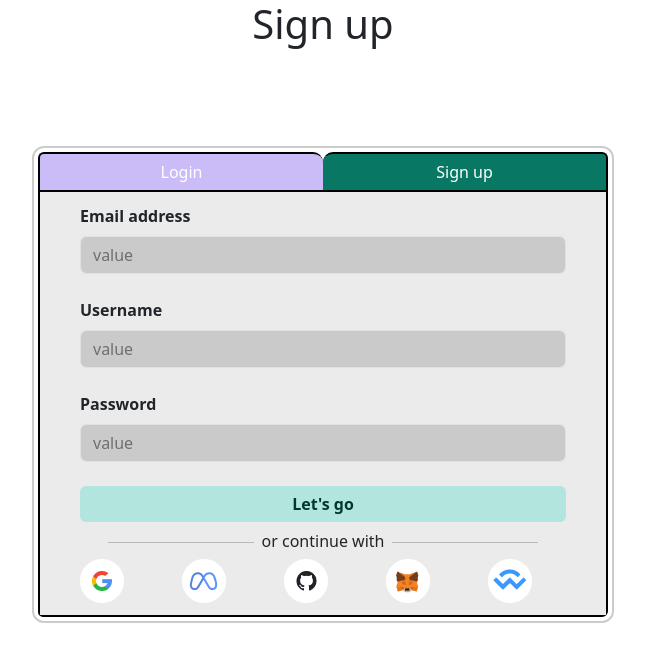
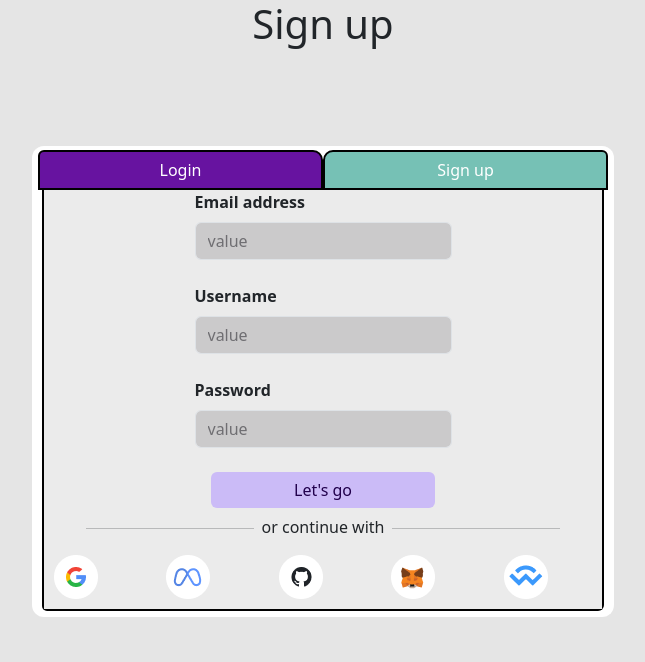
Before and after one commit to jodosjodos/login-register, a React (Vite) app: page /signUp in a window 1280 px wide. Shown: the top 662 px of the page, without its empty margins (317-962 px from the left). Built offline with nearby package versions, Linux system fonts and the light colour scheme.

Commit message:
remove bugs

```diff
--- a/src/pages/LoginPage.jsx
+++ b/src/pages/LoginPage.jsx
@@ -20,34 +20,36 @@ const FullWidthButton = styled(Button)`
 const LoginButton = styled(FullWidthButton)`
   background-color: #6713a0;
   border-radius: 6px 10px 0px 0px;
-  border-top: 2px solid black;
-  border-left: 2px solid black;
-  &:hover {
+  border: 2px solid black;
+  &:hover,&:active {
     background-color: #cbbbf7;
     color: #21004c;
-    border-top: 2px solid black;
-    border-right: 2px solid black;
+    border: 2px solid black;
   }
 `;
 
 const SignUpButton = styled(FullWidthButton)`
   background-color: #76c1b5;
   border-radius: 10px 6px 0px 0px;
-  border-top: 2px solid black;
-  border-right: 2px solid black;
+  border: 2px solid black;
+
 
   &:hover {
     background-color: #087865;
     color: white;
-    border-top: 2px solid black;
-    border-right: 2px solid black;
+    border: 2px solid black;
   }
 `;
 
-const LoginButton2 = styled(FullWidthButton)`
+const LoginButton2 = styled(Button)`
   background-color: #cbbbf7;
   margin-bottom: 4px;
+  border: none;
+  align-self:center;
+  justify-self:center;
   color: #21004c;
+  height:auto;
+  width:40%;
   &:hover {
     background-color: #6713a0;
     color: white;
@@ -70,7 +72,8 @@ const FormComponent = styled(Form)`
   background-color: #ebebeb;
   display: flex;
   flex-direction: column;
-  padding:12px 40px
+  justify-content:center;
+  align-items: center;
 `;
 const Header = styled(CardHeader)`
   display: flex;
@@ -84,7 +87,7 @@ export function LoginPage() {
     navigate("/signUp");
   };
   return (
-    <div style={{ height: "100%", padding: "0px 4px" }}>
+    <div style={{ height: "100%", padding: "0px 4px" ,background:"#0000001A"}}>
       <Header>
         <h1>Login</h1>
       </Header>
@@ -98,7 +101,8 @@ export function LoginPage() {
               md={6}
               style={{
                 gap: "10px",
-                border: "2px solid #ccc",
+                border: "2px solid white",
+                borderTop:"none",
                 borderRadius: "12px",
                 padding: "4px",
                 height: "100%",
@@ -113,8 +117,11 @@ export function LoginPage() {
               </div>
               <div
                 style={{
-                  border: "2px solid black ",
+                  borderRight: "2px solid black ",
+                  borderBottom: "2px solid black ",
+                  borderLeft: "2px solid black ",
                   borderRadius: "0px 0px 6px 5px",
+                  margin:"0px 4px"
                 }}
               >
                 <FormComponent className="d-flex flex-column">
--- a/src/pages/SignUpPage.jsx
+++ b/src/pages/SignUpPage.jsx
@@ -18,43 +18,41 @@ const FullWidthButton = styled(Button)`
 `;
 
 const LoginButton = styled(FullWidthButton)`
+  background-color: #6713a0;
+  border-radius: 6px 10px 0px 0px;
+  border: 2px solid black;
+  &:hover,
+  &:active {
     background-color: #cbbbf7;
-  border-radius: 6px 10px 0px 0px;
-
-  border-top: 2px solid black;
-  border-left: 2px solid black;
-  &:hover {
-    background-color: #6713a0;
-    color: white;
-    border-top: 2px solid black;
-    border-right: 2px solid black;
+    color: #21004c;
+    border: 2px solid black;
   }
 `;
 
 const SignUpButton = styled(FullWidthButton)`
+  background-color: #76c1b5;
+  border-radius: 10px 6px 0px 0px;
+  border: 2px solid black;
+
+  &:hover {
     background-color: #087865;
-  border-radius: 10px 6px 0px 0px;
-  border-top: 2px solid black;
-  border-right: 2px solid black;
-  &:hover {
-    background-color: #76c1b5;
     color: white;
-    border-top: 2px solid black;
-    border-right: 2px solid black;
+    border: 2px solid black;
   }
 `;
 
-const LoginButton2 = styled(FullWidthButton)`
-  display: block;
-  background-color: #b2e5dd;
+const LoginButton2 = styled(Button)`
+  background-color: #cbbbf7;
   margin-bottom: 4px;
-  color: #00382f;
-
-  font-weight: bold;
+  border: none;
+  align-self: center;
+  justify-self: center;
+  color: #21004c;
+  height: auto;
+  width: 40%;
   &:hover {
-    background-color: #087865;
+    background-color: #6713a0;
     color: white;
-
   }
 `;
 
@@ -74,7 +72,8 @@ const FormComponent = styled(Form)`
   background-color: #ebebeb;
   display: flex;
   flex-direction: column;
-  padding: 12px 40px;
+  justify-content:center;
+  align-items: center;
 `;
 const Labeled = styled(Form.Label)`
   font-weight: bold;
@@ -90,31 +89,37 @@ export function SignUpPage() {
     navigate("/");
   };
   return (
-    <div className="h-full px-3">
+    <div style={{ height: "100%", padding: "0px 4px" ,background:"#0000001A"}}>
       <div className="d-flex justify-content-center  align-item-center">
         <h1>Sign up</h1>
       </div>
+      <div>
+
       <StyledContainer>
         <Row className="justify-content-center" style={{ height: "100%" }}>
           <Col
             md={6}
             style={{
               gap: "16px",
-              border: "2px solid #ccc",
+              border: "2px solid white",
+              borderTop: "none",
               borderRadius: "12px",
               padding: "4px",
               height: "100%",
               backgroundColor: "white",
             }}
           >
-            <div style={{ width: "100%", display: "flex"}}>
+            <div style={{ width: "100%", display: "flex" }}>
               <LoginButton onClick={handleLogin}>Login</LoginButton>
               <SignUpButton>Sign up</SignUpButton>
             </div>
             <div
               style={{
-                  border: "2px solid black ",
+                borderRight: "2px solid black ",
+                borderBottom: "2px solid black ",
+                borderLeft: "2px solid black ",
                 borderRadius: "0px 0px 6px 5px",
+                margin: "0px 4px",
               }}
             >
               <FormComponent className="d-flex flex-column">
@@ -132,12 +137,19 @@ export function SignUpPage() {
                   <CustomInput type="email" placeholder="value"></CustomInput>
                 </Form.Group>
                 <LoginButton2>Let&apos;s go</LoginButton2>
-              <div className="d-flex align-items-center justify-content-center gap-2">
+              </FormComponent>
+              <div    style={{
+                    backgroundColor: "#ebebeb",
+                  }}>
+                <div
+                  className="d-flex align-items-center justify-content-center gap-2"
+
+                >
                   <hr style={{ width: "30%" }} />
                   <p className="mb-1">or continue with </p>
                   <hr style={{ width: "30%" }} />
                 </div>
-              <Row>
+                <Row style={{padding:"10px"}}>
                   <CustomCol style={{}}>
                     <img src="/google.png" alt="google image" />
                   </CustomCol>
@@ -154,11 +166,12 @@ export function SignUpPage() {
                     <img src="/unknown.png" alt="unknown image" />
                   </CustomCol>
                 </Row>
-            </FormComponent>
+              </div>
             </div>
           </Col>
         </Row>
       </StyledContainer>
       </div>
+    </div>
   );
 }
```
Lines whose indentation alone changed are shown as unchanged.
